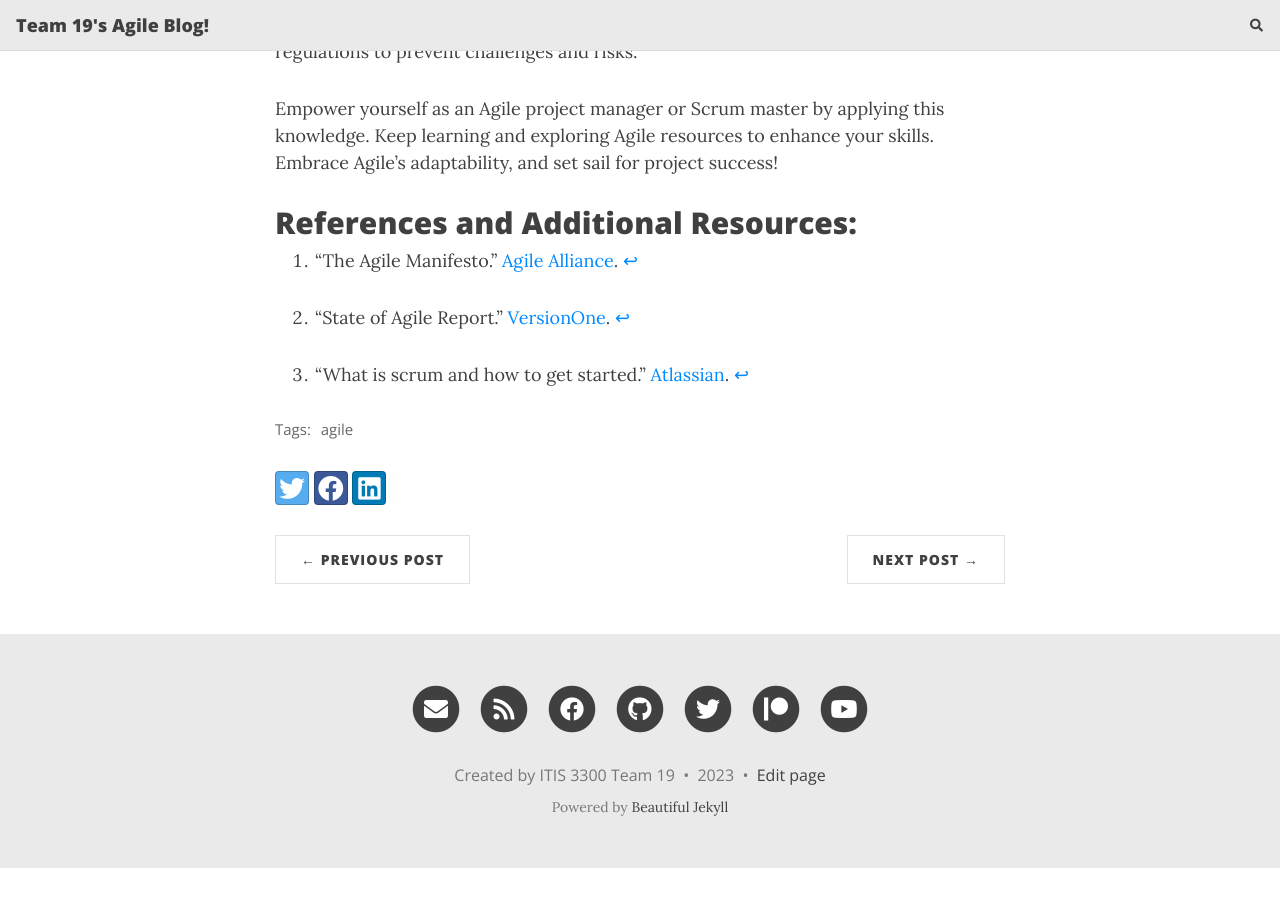
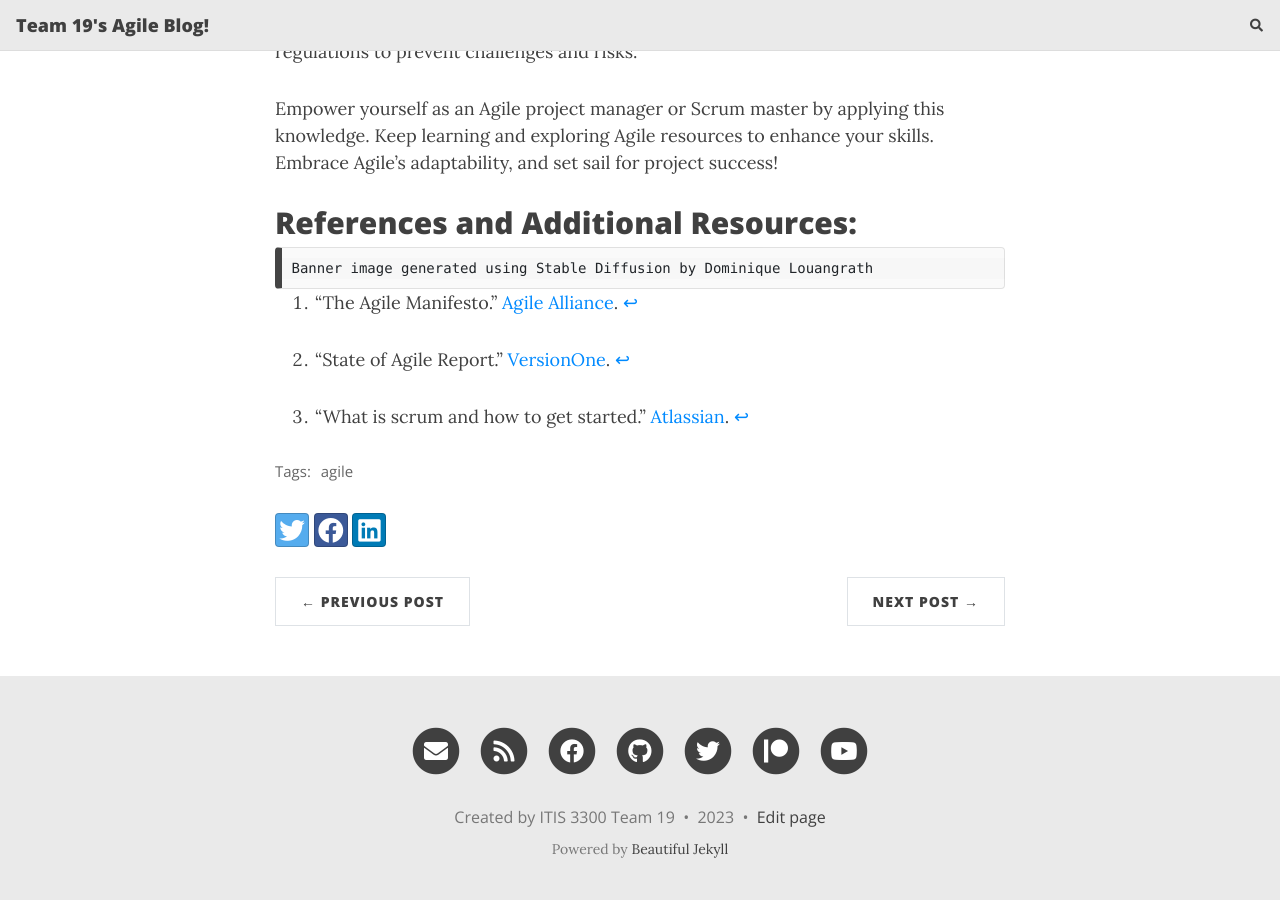
Before and after one commit to dlouangr/agile-blog, a Jekyll site: the page built from _posts/2023-09-10-navigating.md, in a window 1280 px wide and 900 px high, scrolled down 5331 px. Built offline with Jekyll 4.4.1, drawn with Linux system fonts in a browser that asks for light colours; nearby versions of some CDN libraries; comment, search, counter and statistics services are not loaded; before the commit the page ends 6199 px from its top, so only the background shows below that.

Commit message:
modified:   _posts/2023-09-10-navigating.md

```diff
--- a/_posts/2023-09-10-navigating.md
+++ b/_posts/2023-09-10-navigating.md
@@ -86,3 +86,8 @@ Empower yourself as an Agile project manager or Scrum master by applying this kn
 [^1]: "The Agile Manifesto." [Agile Alliance](https://www.agilealliance.org/agile101/the-agile-manifesto/).
 [^2]: "State of Agile Report." [VersionOne](https://www.qagile.pl/wp-content/uploads/2018/04/versionone-12th-annual-state-of-agile-report.pdf).
 [^3]: "What is scrum and how to get started." [Atlassian](https://www.atlassian.com/agile/scrum).
+
+
+~~~
+Banner image generated using Stable Diffusion by Dominique Louangrath
+~~~
```
